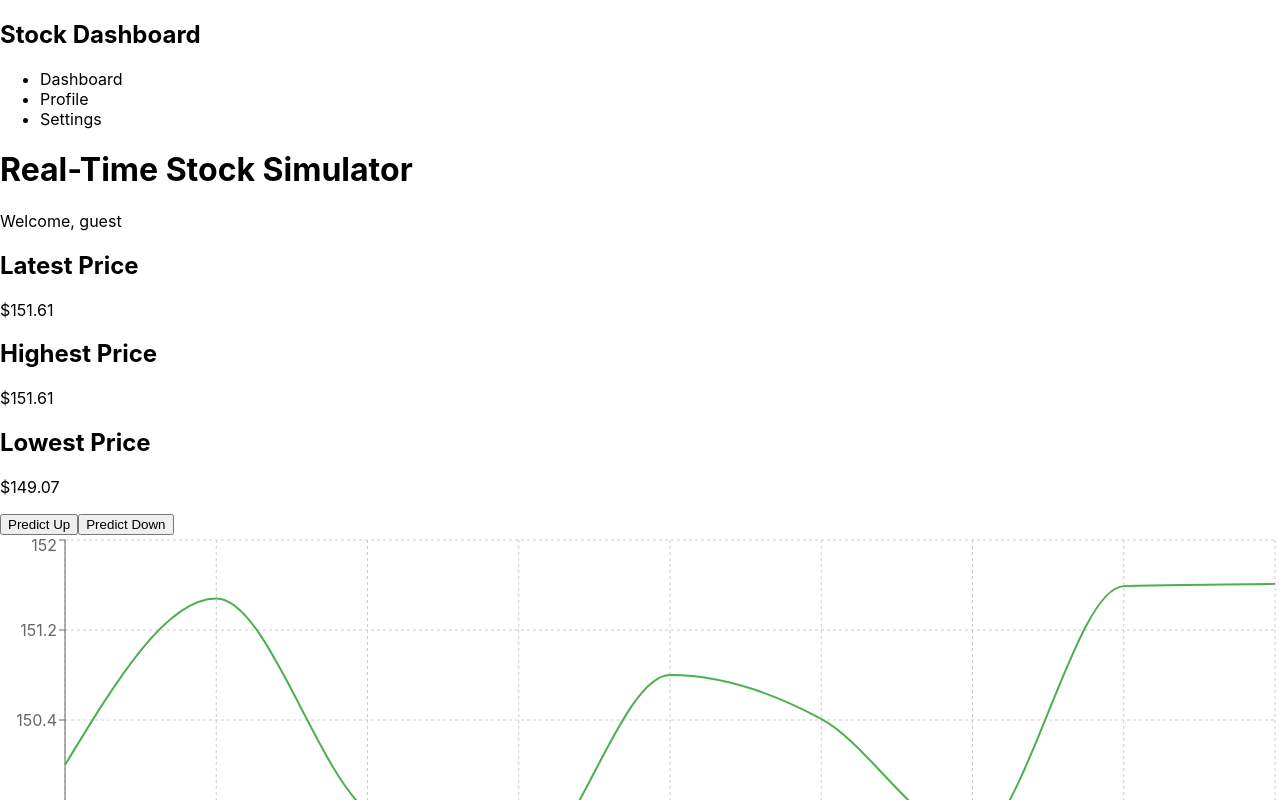
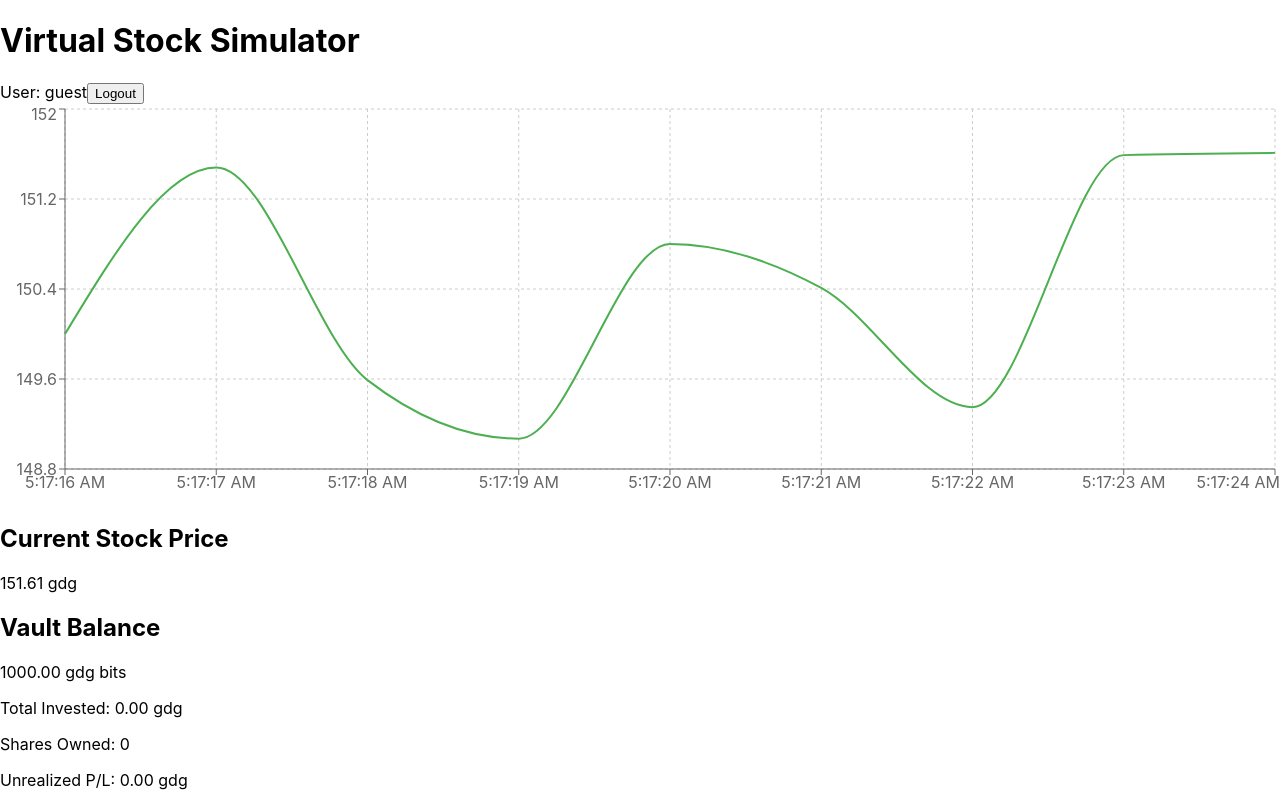
Before and after one commit to Google-Developers-Group-IIITDMK/NoMergeConflict-VSS, a React (Create React App) app: page / in a window 1280 px wide. Both pictures are taken after a click on the button "Enter". Shown: the top 800 px of the page. Built offline with nearby package versions, Linux system fonts and the light colour scheme.

Commit message:
Updated README

```diff
--- a/src/App.js
+++ b/src/App.js
@@ -2,15 +2,22 @@ import React, { useState, useEffect } from "react";
 import { useStockEngine } from "./components/stock_engine/StockEngine";
 import Graph from "./components/graph_visualizing/Graph";
 import Login from "./components/login";
+import { LineChart, TrendingUp, User, Settings } from "lucide-react";
 
-// Optional Sidebar component (simple version)
+// Sidebar Component
 const Sidebar = () => (
-  <div className="bg-gray-800 w-64 min-h-screen p-4 text-white">
-    <h2 className="text-2xl font-bold mb-6">Stock Dashboard</h2>
-    <ul className="space-y-4">
-      <li className="hover:text-green-400 cursor-pointer">Dashboard</li>
-      <li className="hover:text-green-400 cursor-pointer">Profile</li>
-      <li className="hover:text-green-400 cursor-pointer">Settings</li>
+  <div className="bg-gray-900 w-64 min-h-screen p-6 text-white shadow-lg border-r border-gray-800">
+    <h2 className="text-2xl font-bold mb-10 text-green-400">IIIT StockSim</h2>
+    <ul className="space-y-6 text-lg">
+      <li className="flex items-center gap-3 hover:text-green-400 cursor-pointer">
+        <LineChart size={20} /> Dashboard
+      </li>
+      <li className="flex items-center gap-3 hover:text-green-400 cursor-pointer">
+        <User size={20} /> Profile
+      </li>
+      <li className="flex items-center gap-3 hover:text-green-400 cursor-pointer">
+        <Settings size={20} /> Settings
+      </li>
     </ul>
   </div>
 );
@@ -23,7 +30,7 @@ export default function App() {
   });
 
   const [username, setUsername] = useState(null);
-  const [prediction, setPrediction] = useState(null); // 'up' or 'down'
+  const [prediction, setPrediction] = useState(null);
   const [predictionStartPrice, setPredictionStartPrice] = useState(0);
   const [result, setResult] = useState(null);
   const [timer, setTimer] = useState(0);
@@ -32,27 +39,21 @@ export default function App() {
   const highestPrice = Math.max(...stockData.map(d => d.price));
   const lowestPrice = Math.min(...stockData.map(d => d.price));
 
-  // Prediction timer effect
   useEffect(() => {
     if (timer <= 0 || !prediction) return;
-
-    const interval = setInterval(() => {
-      setTimer((t) => t - 1);
-    }, 1000);
-
+    const interval = setInterval(() => setTimer((t) => t - 1), 1000);
     return () => clearInterval(interval);
   }, [timer, prediction]);
 
-  // Check result when timer reaches 0
   useEffect(() => {
     if (timer === 0 && prediction) {
       if (
         (prediction === "up" && latestPrice > predictionStartPrice) ||
         (prediction === "down" && latestPrice < predictionStartPrice)
       ) {
-        setResult("You Won!");
+        setResult("✅ You Won!");
       } else {
-        setResult("You Lost!");
+        setResult("❌ You Lost!");
       }
       setPrediction(null);
     }
@@ -69,63 +70,74 @@ export default function App() {
   if (!username) return <Login onLogin={setUsername} />;
 
   return (
-    <div className="flex min-h-screen bg-gray-900 text-white font-sans">
-      <Sidebar />
+    <div className="min-h-screen bg-gray-950 text-white font-sans p-6">
+      {/* Header */}
+      <div className="flex justify-between items-center mb-6">
+        <h1 className="text-2xl font-bold">Virtual Stock Simulator</h1>
+        <div className="flex items-center gap-4">
+          <span className="text-gray-400">User: {username}</span>
+          <button
+            onClick={() => setUsername(null)}
+            className="bg-green-500 hover:bg-green-600 px-4 py-2 rounded-lg text-black font-semibold"
+          >
+            Logout
+          </button>
+        </div>
+      </div>
 
-      <div className="flex-1 p-6 space-y-6">
-        {/* Header */}
-        <header className="flex justify-between items-center mb-6">
-          <h1 className="text-3xl font-bold text-green-400">Real-Time Stock Simulator</h1>
-          <span className="text-gray-300">Welcome, {username}</span>
-        </header>
-
-        {/* Dashboard Cards */}
-        <div className="grid grid-cols-1 md:grid-cols-3 gap-4">
-          <div className="bg-gray-800 rounded-2xl shadow p-4 border border-gray-700">
-            <h2 className="text-lg font-semibold text-gray-300">Latest Price</h2>
-            <p className="text-2xl text-green-400">${latestPrice.toFixed(2)}</p>
-          </div>
-          <div className="bg-gray-800 rounded-2xl shadow p-4 border border-gray-700">
-            <h2 className="text-lg font-semibold text-gray-300">Highest Price</h2>
-            <p className="text-2xl text-green-400">${highestPrice.toFixed(2)}</p>
-          </div>
-          <div className="bg-gray-800 rounded-2xl shadow p-4 border border-gray-700">
-            <h2 className="text-lg font-semibold text-gray-300">Lowest Price</h2>
-            <p className="text-2xl text-red-400">${lowestPrice.toFixed(2)}</p>
-          </div>
+      {/* Main Layout */}
+      <div className="grid grid-cols-1 md:grid-cols-3 gap-6">
+        {/* Left: Graph */}
+        <div className="md:col-span-2 bg-gray-900 rounded-2xl p-6 border border-gray-800 shadow-lg">
+          <Graph data={stockData} />
         </div>
 
-        {/* Prediction Buttons */}
-        <div className="flex flex-col md:flex-row gap-4 items-center">
-          <button
-            disabled={!!prediction}
-            className="bg-green-500 hover:bg-green-600 rounded-xl px-6 py-2 font-semibold text-black"
-            onClick={() => handlePrediction("up", 5)}
-          >
-            Predict Up
-          </button>
-          <button
-            disabled={!!prediction}
-            className="bg-red-500 hover:bg-red-600 rounded-xl px-6 py-2 font-semibold text-black"
-            onClick={() => handlePrediction("down", 5)}
-          >
-            Predict Down
-          </button>
-          {prediction && <p className="text-yellow-400 font-bold">Time left: {timer}s</p>}
-        </div>
+        {/* Right: Stats + Trading */}
+        <div className="bg-gray-900 rounded-2xl p-6 border border-gray-800 shadow-lg space-y-6">
+          {/* Stock Price */}
+          <div>
+            <h2 className="text-sm text-gray-400">Current Stock Price</h2>
+            <p className="text-3xl font-bold text-white">
+              {latestPrice.toFixed(2)} gdg
+            </p>
+          </div>
 
-        {/* Prediction Result */}
-        {result && (
-          <div className="mt-4 bg-gray-800 rounded-2xl p-4 text-center text-xl font-bold">
-            {result}
+          {/* Vault Balance */}
+          <div>
+            <h2 className="text-sm text-gray-400">Vault Balance</h2>
+            <p className="text-lg font-semibold text-white">1000.00 gdg bits</p>
+            <p className="text-sm text-gray-400">Total Invested: 0.00 gdg</p>
+            <p className="text-sm text-gray-400">Shares Owned: 0</p>
+            <p className="text-sm text-gray-400">
+              Unrealized P/L: <span className="text-green-400">0.00 gdg</span>
+            </p>
           </div>
-        )}
 
-        {/* Graph */}
-        <div className="bg-gray-800 rounded-2xl shadow p-4 border border-gray-700">
-          <Graph data={stockData} />
+          {/* Quick Trade */}
+          <div>
+            <h2 className="text-sm text-gray-400 mb-2">Quick Trade</h2>
+            <input
+              type="number"
+              defaultValue={1}
+              className="w-full bg-gray-800 text-white rounded-lg p-2 mb-3 border border-gray-700"
+            />
+            <div className="flex gap-3">
+              <button className="flex-1 bg-green-500 hover:bg-green-600 px-4 py-2 rounded-lg text-black font-semibold">
+                Buy @ {latestPrice.toFixed(2)}
+              </button>
+              <button className="flex-1 bg-red-500 hover:bg-red-600 px-4 py-2 rounded-lg text-black font-semibold">
+                Sell
+              </button>
+            </div>
+          </div>
+
+          {/* Notes */}
+          <p className="text-xs text-gray-500 mt-4">
+            This simulator uses normally-distributed random moves per second (gaussian noise).
+          </p>
         </div>
       </div>
     </div>
   );
+
 }
```
Also changed, not shown: 1 other file (tests, documents, lock files or other folders).
